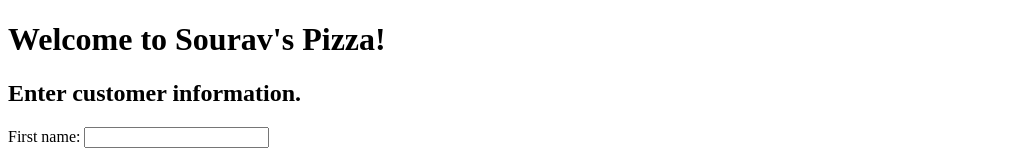
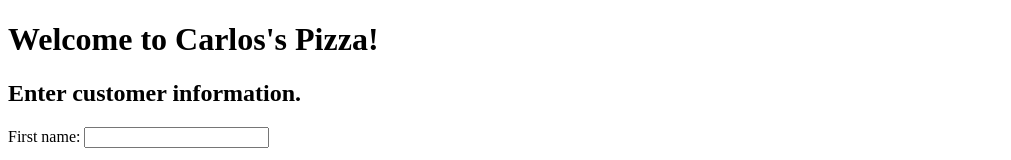
Before and after one commit to OwlRavenCC/Simple-Javascript-Pizza-Ordering-System, a plain HTML site: page index.html in a window 1280 px wide. Shown: the top 160 px of the page, without its empty margins (0-1011 px from the left). Drawn offline with Linux system fonts and the light colour scheme.

Commit message:
Version 1.1 - Final

```diff
--- a/index.html
+++ b/index.html
@@ -6,7 +6,7 @@
 
 <body>
 
-	<h1> Welcome to Sourav's Pizza! </h1>
+	<h1> Welcome to Carlos's Pizza! </h1>
 
     <form id="customerInformationForm">
     	<h2> Enter customer information. </h2>
```
